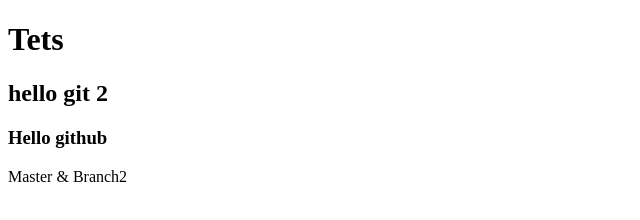
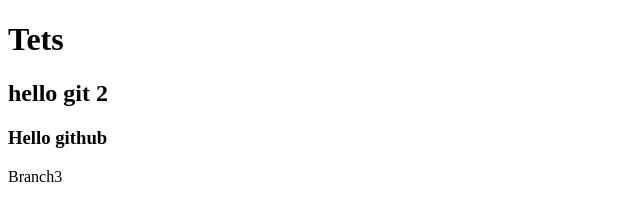
Before and after one commit to caraim/git_test, a plain HTML site: page index.html in a window 1280 px wide. Shown: the full height of the page, 0-640 px from the left. Drawn offline with Linux system fonts and the light colour scheme.

Commit message:
Branch 4 commit

```diff
--- a/index.html
+++ b/index.html
@@ -8,6 +8,6 @@
 	<h1>Tets</h1>
 	<h2>hello git 2</h2>
 	<h3>Hello github</h3>
-	Master & Branch2
+	Branch3
 </body>
 </html>
```
